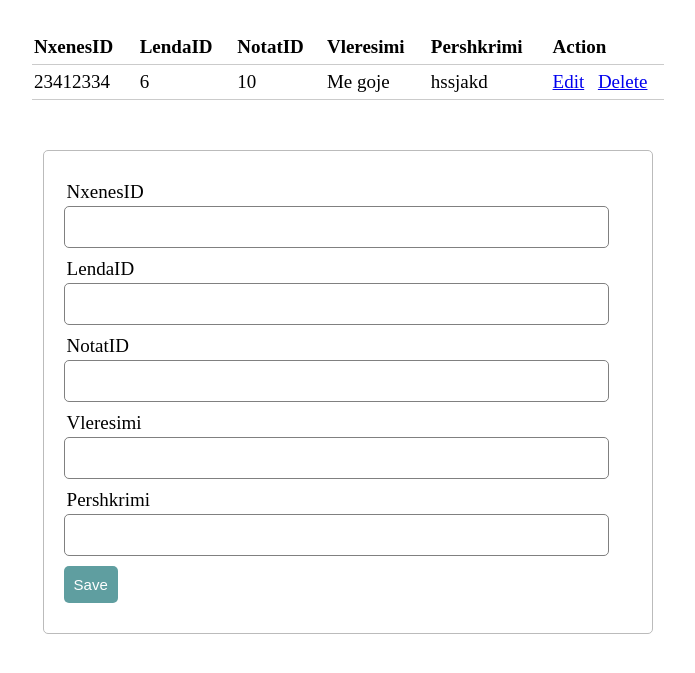
After one commit to luedahazizi/e_secretary, a PHP site: page /shtoNota.html in a window 1280 px wide. The commit adds this page. Shown: the top 673 px of the page, without its empty margins (292-987 px from the left). Run offline with PHP 8.4, Linux system fonts and the light colour scheme.

Commit message:
regullime

```diff
--- a/login.php
+++ b/login.php
@@ -20,7 +20,6 @@ if(isset($_POST['username'])&& isset($_POST['password'])) {
             $_SESSION['loggedin'] = TRUE;
             $_SESSION["username"]=$user;
             $_SESSION["role"] =  $row['RoliEmer'];
-
             if($row['RoliEmer']=="admin"){
                 header("Location:admin.php");
             } else  if($row['RoliEmer']=="mesues"){
@@ -43,4 +42,5 @@ if(isset($_POST['username'])&& isset($_POST['password'])) {
     }
 } else{
     exit('Ju lutem plotesoni fushat ne forme!');
+
 }
--- /dev/null
+++ b/notat.css
@@ -0,0 +1,52 @@
+body{
+    font-size: 19px;
+}
+table{
+    width: 50%;
+    margin: 30px auto;
+    border-collapse: collapse;
+    text-align: left;
+}
+tr{
+    border-bottom: 1px solid #cbcbcb;
+}
+th , td{
+    border: none;
+    height: 30px;
+    padding: 2px;
+}
+tr:hover{
+    background: #F5F5F5;
+}
+form {
+    width: 45%;
+    margin: 50px auto;
+    text-align: left;
+    padding: 20px;
+    border: 1px solid #bbbbbb;
+    border-radius: 5px;
+}
+.input-group{
+    margin: 10px 0px 10px 0px;
+}
+.input-group label{
+    display:block;
+    text-align:left;
+    margin: 3px;
+}
+.input-group input{
+    height: 30px;
+    width: 92%;
+    padding: 5px 10px;
+    font-size: 16px;
+    border-radius: 5px;
+    border: 1px solid gray;
+}
+.btn{
+    padding: 10px;
+    font-size: 15px;
+    color: white;
+    background: #5F9EA0;
+    border: none;
+    border-radius: 5px;
+}
--- /dev/null
+++ b/shtoNota.html
@@ -0,0 +1,67 @@
+<!DOCTYPE html>
+<html>
+<head>
+    <link rel = "stylesheet" type="text/css" href="notat.css">
+</head>
+<body>
+<table>
+    <thead>
+    <tr>
+        <th>NxenesID</th>
+        <th>LendaID</th>
+        <th>NotatID</th>
+        <th>Vleresimi</th>
+        <th>Pershkrimi</th>
+        <th colspan="2">Action</th>
+    </tr>
+    </thead>
+    <tbody>
+    <tr>
+        <td>23412334</td>
+        <td>6</td>
+        <td>10</td>
+        <td>Me goje</td>
+        <td>hssjakd</td>
+        <td>
+            <a href="#" >Edit</a>
+        </td>
+        <td>
+            <a href="#">Delete</a>
+        </td>
+    </tr>
+    </tbody>
+</table>
+
+<form method="post" action="notat.php">
+    <div class="input-group">
+        <label>NxenesID</label>
+        <input type="number" name="nxenesid" required>
+    </div>
+
+    <div class="input-group">
+        <label>LendaID</label>
+        <input type="number" name="lendaid" required>
+    </div>
+
+    <div class="input-group">
+        <label>NotatID</label>
+        <input type="number" name="notatid" required>
+    </div>
+
+    <div class="input-group">
+        <label>Vleresimi</label>
+        <input type="text" name="vleresimi" required>
+    </div>
+
+    <div class="input-group">
+        <label>Pershkrimi</label>
+        <input type="text" name="pershkrimi" required>
+    </div>
+
+    <div class="input-group">
+        <button type="submit" name="save" class="btn" >Save</button>
+    </div>
+</form>
+
+</body>
+</html>
```
Also changed, not shown: mesues.php (+151 -15 lines), notat.php (added, +26 -0 lines).
